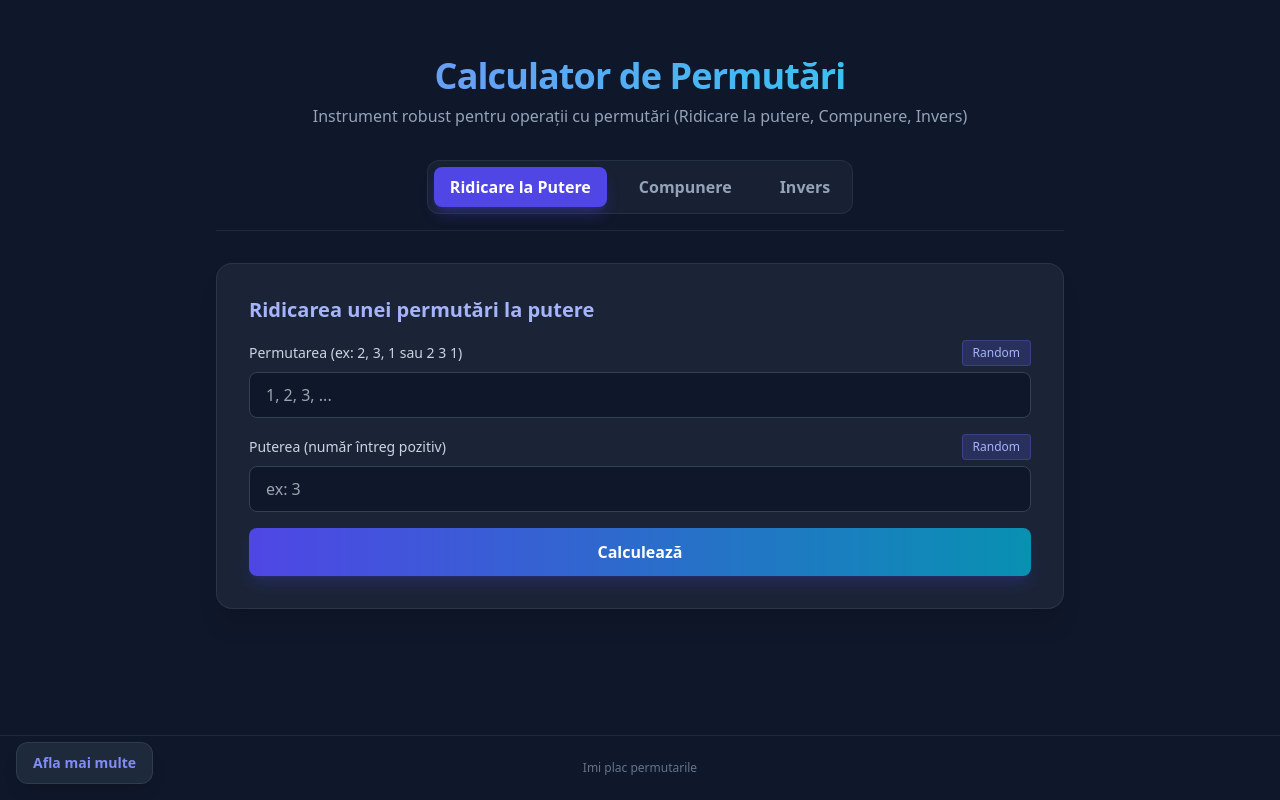
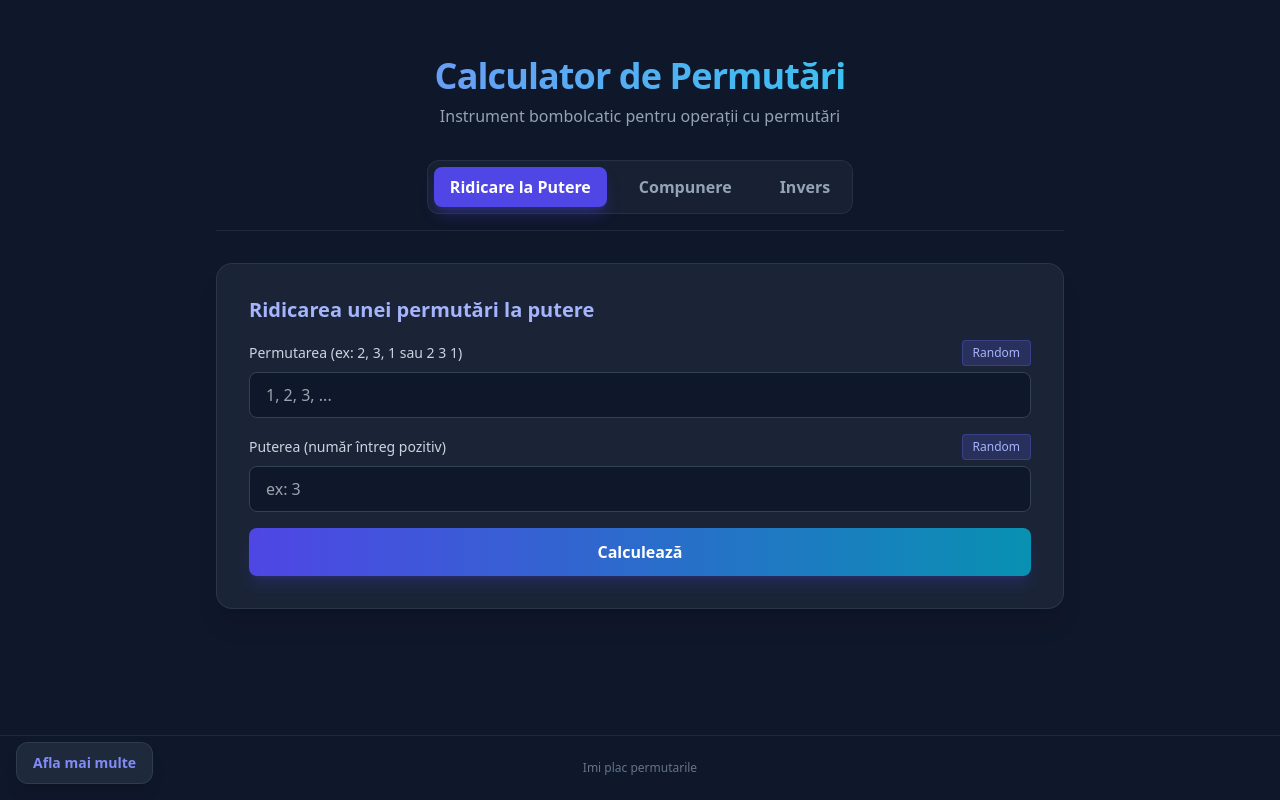
Before and after one commit to ALostApple/ALostApple.github.io, a plain HTML site: page index.html in a window 1280 px wide. Drawn offline with nearby package versions, Linux system fonts and the light colour scheme.

Commit message:
Fix final

```diff
--- a/index.html
+++ b/index.html
@@ -10,7 +10,7 @@
     <div class="w-full max-w-4xl mx-auto p-4 sm:p-6 flex-grow">
         <header class="text-center my-8">
             <h1 class="text-4xl font-extrabold tracking-tight text-transparent bg-clip-text bg-gradient-to-r from-indigo-400 to-cyan-400 mb-2">Calculator de Permutări</h1>
-            <p class="text-slate-400 text-sm sm:text-base">Instrument robust pentru operații cu permutări (Ridicare la putere, Compunere, Invers)</p>
+            <p class="text-slate-400 text-sm sm:text-base">Instrument bombolcatic pentru operații cu permutări</p>
         </header>
 
         <div class="flex justify-center mb-8 border-b border-slate-800 pb-4">
```
